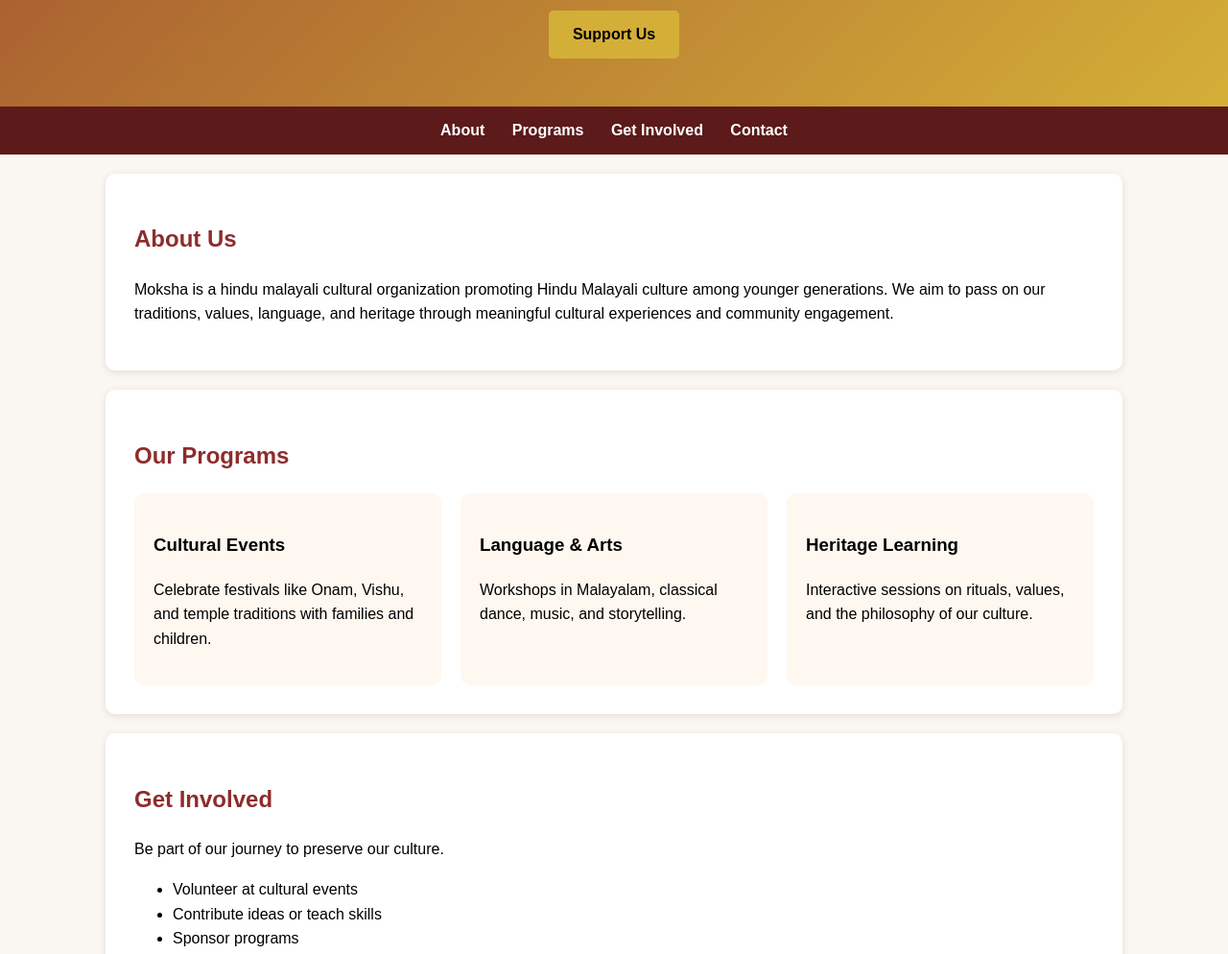
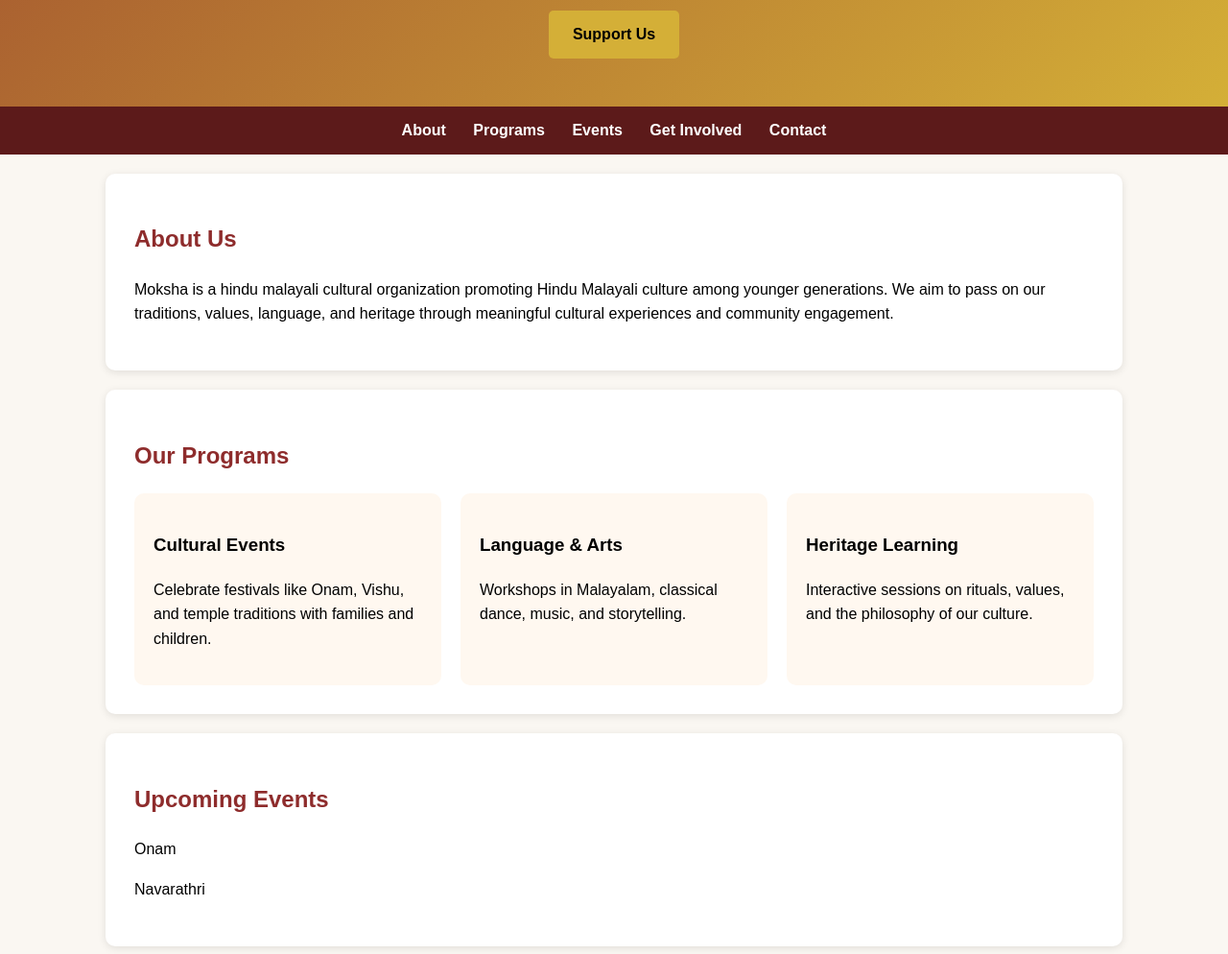
Before and after one commit to keerthanasunderraj/moksha, a plain HTML site: page index.html in a window 1280 px wide. Shown: the part 980-1974 px from the top of the page at 96% size. Drawn offline with Linux system fonts and the light colour scheme.

Commit message:
Refactor index.html for improved structure and styles
Updated the HTML structure and styles for the Moksha website, including changes to the header, navigation, and added an events section.

```diff
--- a/index.html
+++ b/index.html
@@ -130,6 +130,7 @@
 <nav>
   <a href="#about">About</a>
   <a href="#programs">Programs</a>
+  <a href="#events">Events</a>
   <a href="#involved">Get Involved</a>
   <a href="#contact">Contact</a>
 </nav>
@@ -156,7 +157,10 @@
     </div>
   </div>
 </div>
-
+<div class="container" id="events">
+  <h2>Upcoming Events</h2>
+  <p>Onam</p><p> Navarathri</p>
+</div>
 <div class="container" id="involved">
   <h2>Get Involved</h2>
   <p>Be part of our journey to preserve our culture.</p>
```
